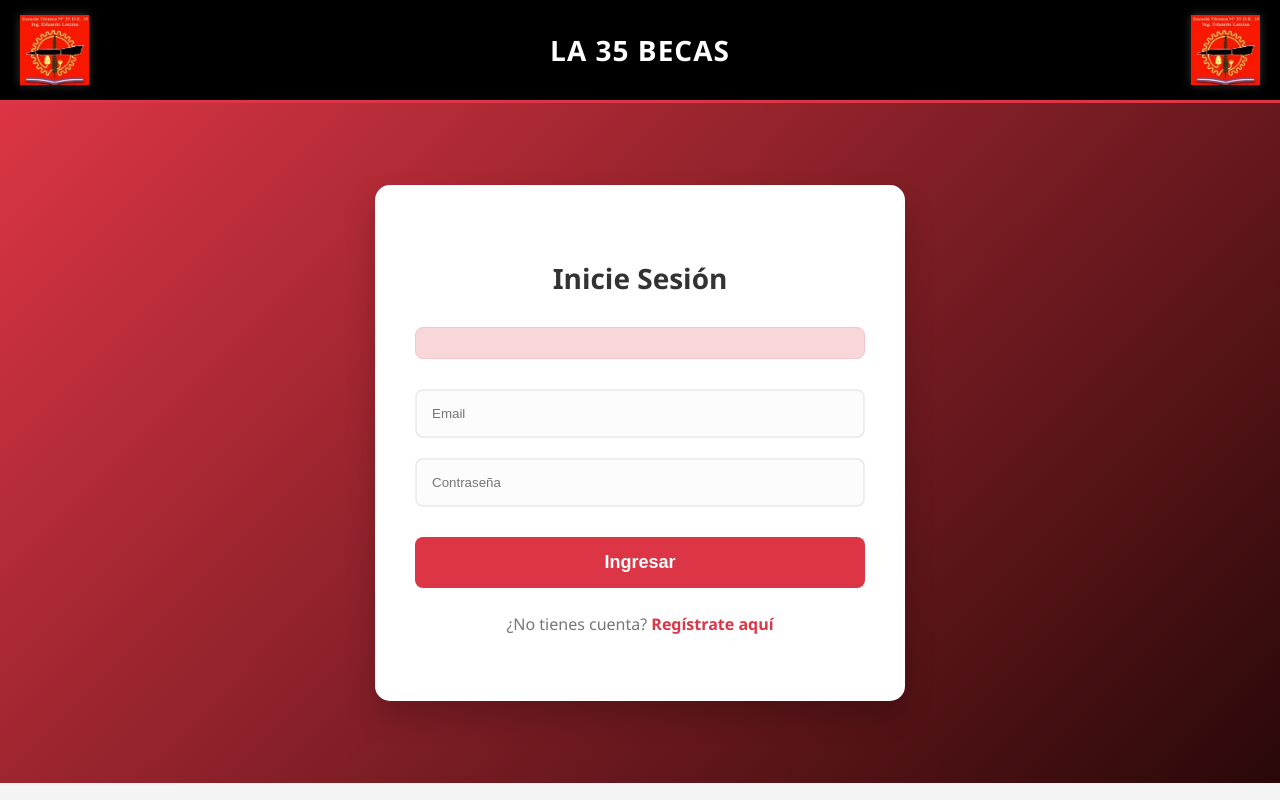
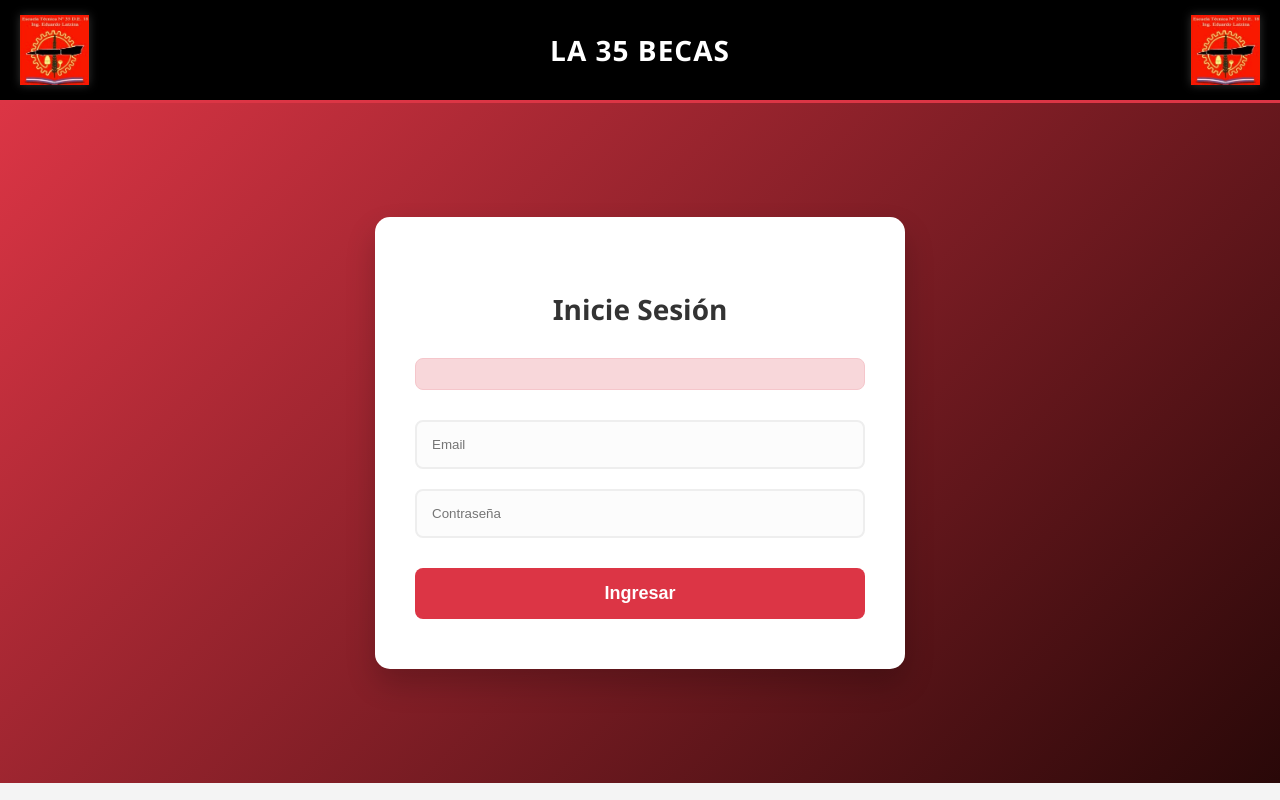
Before and after one commit to thiagocasti/buffet-coperadora, a React (Vite) app: page / in a window 1280 px wide. Built offline with nearby package versions, Linux system fonts and the light colour scheme.

Commit message:
Update Login.jsx
modificamos la parte para quitar los registros

```diff
--- a/src/components/Login.jsx
+++ b/src/components/Login.jsx
@@ -1,5 +1,5 @@
 import React, { useState } from 'react';
-import { useNavigate, Link } from 'react-router-dom';
+import { useNavigate } from 'react-router-dom';
 import { loginUser } from '../services/storage';
 
 export default function Login() {
@@ -23,10 +23,23 @@ export default function Login() {
       <div className="form-box">
         <h2>Inicie Sesión</h2>
         <div className="error">{error}</div>
-        <input type="email" placeholder="Email" value={email} onChange={e => setEmail(e.target.value)} />
-        <input type="password" placeholder="Contraseña" value={pass} onChange={e => setPass(e.target.value)} />
+        <input
+            type="email"
+            placeholder="Email"
+            value={email}
+            onChange={e => setEmail(e.target.value)}
+        />
+        <input
+            type="password"
+            placeholder="Contraseña"
+            value={pass}
+            onChange={e => setPass(e.target.value)}
+        />
         <button onClick={handleLogin}>Ingresar</button>
-        <p>¿No tienes cuenta? <Link to="/registro">Regístrate aquí</Link></p>
+
+        {}
+        {}
+
       </div>
     </div>
   );
```
